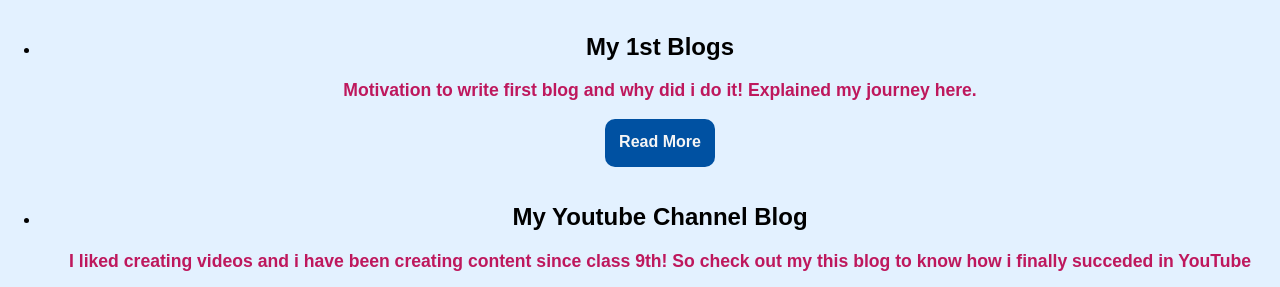
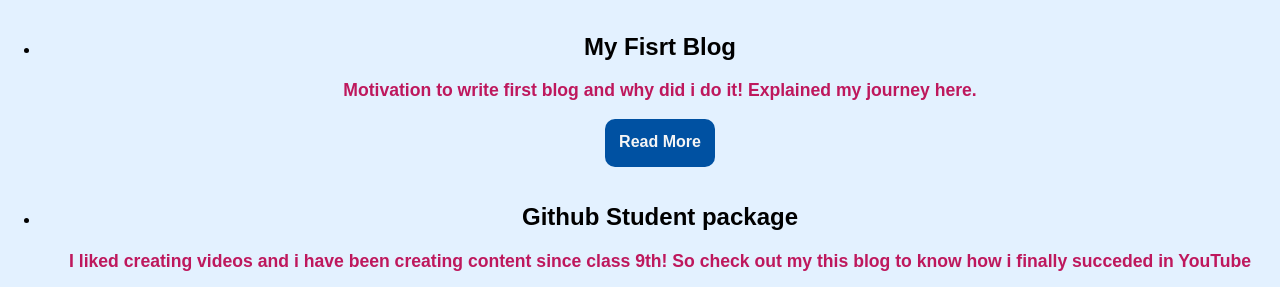
Before and after one commit to omnaladkar/Mark_4_neoG, a plain HTML site: page readblog.html in a window 1280 px wide. Shown: the part 497-784 px from the top of the page. Drawn offline with Linux system fonts and the light colour scheme; a web font is replaced by a local one.

Commit message:
Update readblog.html
Test

```diff
--- a/readblog.html
+++ b/readblog.html
@@ -41,7 +41,7 @@
 
             <li>
                 <div class="project-one">
-                    <h1>My 1st Blogs</h1>
+                    <h1>My Fisrt Blog</h1>
                     <p><strong>Motivation to write first blog and why did i do it! Explained my journey here.</strong></p>
                     <a href="https://raghav110026.blogspot.com/2020/12/blog-post.html" target="_blank"><button type="button">Read More</button></a>
                 </div>
@@ -50,7 +50,7 @@
 
             <li>
                 <div class="project-two">
-                    <h1>My Youtube Channel Blog</h1>
+                    <h1>Github Student package</h1>
                     <p><strong>I liked creating videos and i have been creating content since class 9th! So check out my this blog to know how i finally succeded in YouTube</strong></p>
                     <a href="https://www.youtube.com/channel/UCVU9JEzkzSPoiNlHHZcBcLA" target="_blank"><button type="button">Read More</button></a>
 
```
